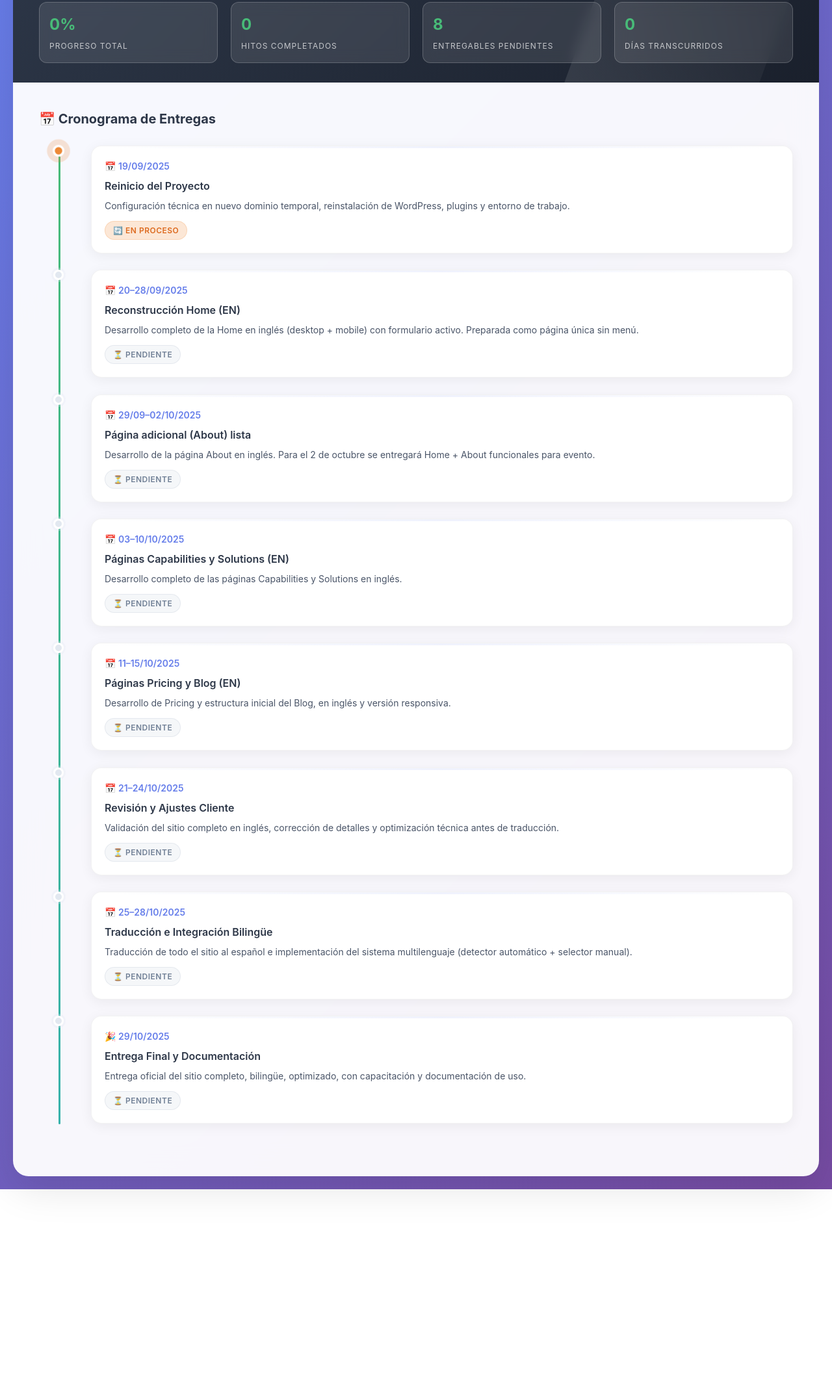
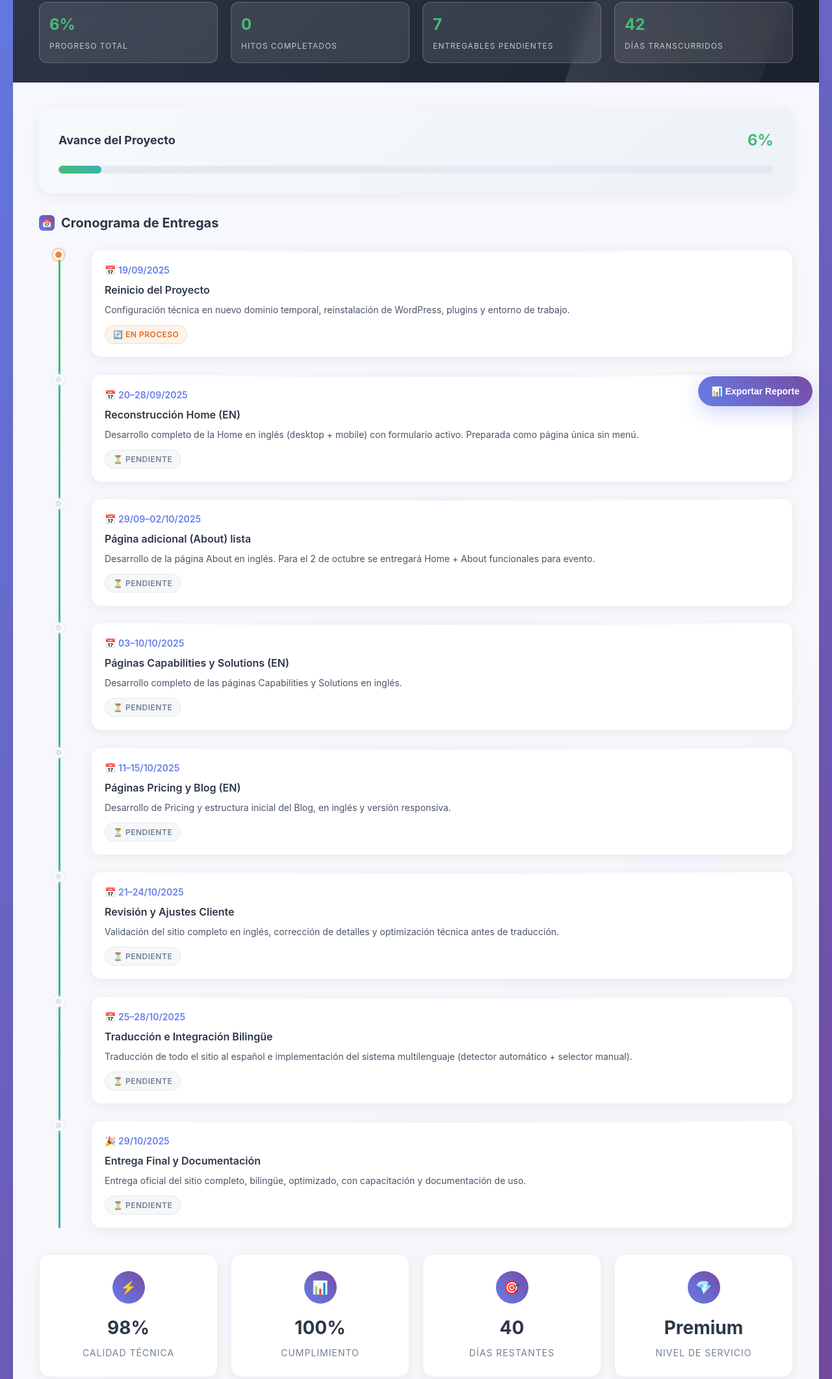
Before and after one commit to Jhefersonmv/cliente-web-tracker, a plain HTML site: page index.html in a window 1280 px wide. Shown: the part 145-2267 px from the top of the page at 65% size. Before the commit the page ends 1975 px from the top, so only its background shows below. Drawn offline with Linux system fonts and the light colour scheme.

Commit message:
index.html

```diff
--- a/index.html
+++ b/index.html
@@ -12,6 +12,7 @@
       <div class="header-content">
         <h1 class="project-title">Cronograma proyecto web TAMDREA</h1>
         <p class="project-subtitle">Dashboard de Seguimiento y Control de Avances</p>
+
         <div class="stats-grid">
           <div class="stat-card">
             <div class="stat-value" data-target="0">0%</div>
@@ -32,12 +33,24 @@
         </div>
       </div>
     </div>
+    <div class="main-content">
+      <div class="progress-section">
+        <div class="progress-header">
+          <h3 class="progress-title">Avance del Proyecto</h3>
+          <span class="progress-percentage">0%</span>
+        </div>
+        <div class="progress-bar">
+          <div class="progress-fill" style="width: 0%;"></div>
+        </div>
+      </div>
 
-    <div class="main-content">
       <div class="timeline-section">
-        <h2 class="section-title">📅 Cronograma de Entregas</h2>
+        <h2 class="section-title">
+          <span class="section-icon">📅</span>
+          Cronograma de Entregas
+        </h2>
         <div class="timeline">
-
+          <!-- Reinicio -->
           <div class="timeline-item">
             <div class="timeline-marker"><div class="marker-dot current"></div></div>
             <div class="timeline-content">
@@ -50,6 +63,7 @@
             </div>
           </div>
 
+          <!-- Home -->
           <div class="timeline-item">
             <div class="timeline-marker"><div class="marker-dot pending"></div></div>
             <div class="timeline-content">
@@ -62,6 +76,7 @@
             </div>
           </div>
 
+          <!-- About -->
           <div class="timeline-item">
             <div class="timeline-marker"><div class="marker-dot pending"></div></div>
             <div class="timeline-content">
@@ -74,6 +89,7 @@
             </div>
           </div>
 
+          <!-- Capabilities + Solutions -->
           <div class="timeline-item">
             <div class="timeline-marker"><div class="marker-dot pending"></div></div>
             <div class="timeline-content">
@@ -86,6 +102,7 @@
             </div>
           </div>
 
+          <!-- Pricing + Blog -->
           <div class="timeline-item">
             <div class="timeline-marker"><div class="marker-dot pending"></div></div>
             <div class="timeline-content">
@@ -98,6 +115,7 @@
             </div>
           </div>
 
+          <!-- Revisión -->
           <div class="timeline-item">
             <div class="timeline-marker"><div class="marker-dot pending"></div></div>
             <div class="timeline-content">
@@ -110,6 +128,7 @@
             </div>
           </div>
 
+          <!-- Traducción -->
           <div class="timeline-item">
             <div class="timeline-marker"><div class="marker-dot pending"></div></div>
             <div class="timeline-content">
@@ -122,6 +141,7 @@
             </div>
           </div>
 
+          <!-- Entrega final -->
           <div class="timeline-item">
             <div class="timeline-marker"><div class="marker-dot pending"></div></div>
             <div class="timeline-content">
@@ -134,9 +154,38 @@
             </div>
           </div>
 
+                  </div> <!-- cierre timeline -->
+      </div> <!-- cierre timeline-section -->
+
+      <div class="metrics-grid">
+        <div class="metric-card">
+          <div class="metric-icon">⚡</div>
+          <div class="metric-value">98%</div>
+          <div class="metric-label">Calidad Técnica</div>
+        </div>
+        <div class="metric-card">
+          <div class="metric-icon">📊</div>
+          <div class="metric-value">100%</div>
+          <div class="metric-label">Cumplimiento</div>
+        </div>
+        <div class="metric-card">
+          <div class="metric-icon">🎯</div>
+          <div class="metric-value">40</div>
+          <div class="metric-label">Días Restantes</div>
+        </div>
+        <div class="metric-card">
+          <div class="metric-icon">💎</div>
+          <div class="metric-value">Premium</div>
+          <div class="metric-label">Nivel de Servicio</div>
         </div>
       </div>
-    </div>
-  </div>
+    </div> <!-- cierre main-content -->
+  </div> <!-- cierre container -->
+
+  <button class="export-btn" onclick="window.print()">
+    📊 Exportar Reporte
+  </button>
+
+  <script src="script.js"></script>
 </body>
 </html>
```
